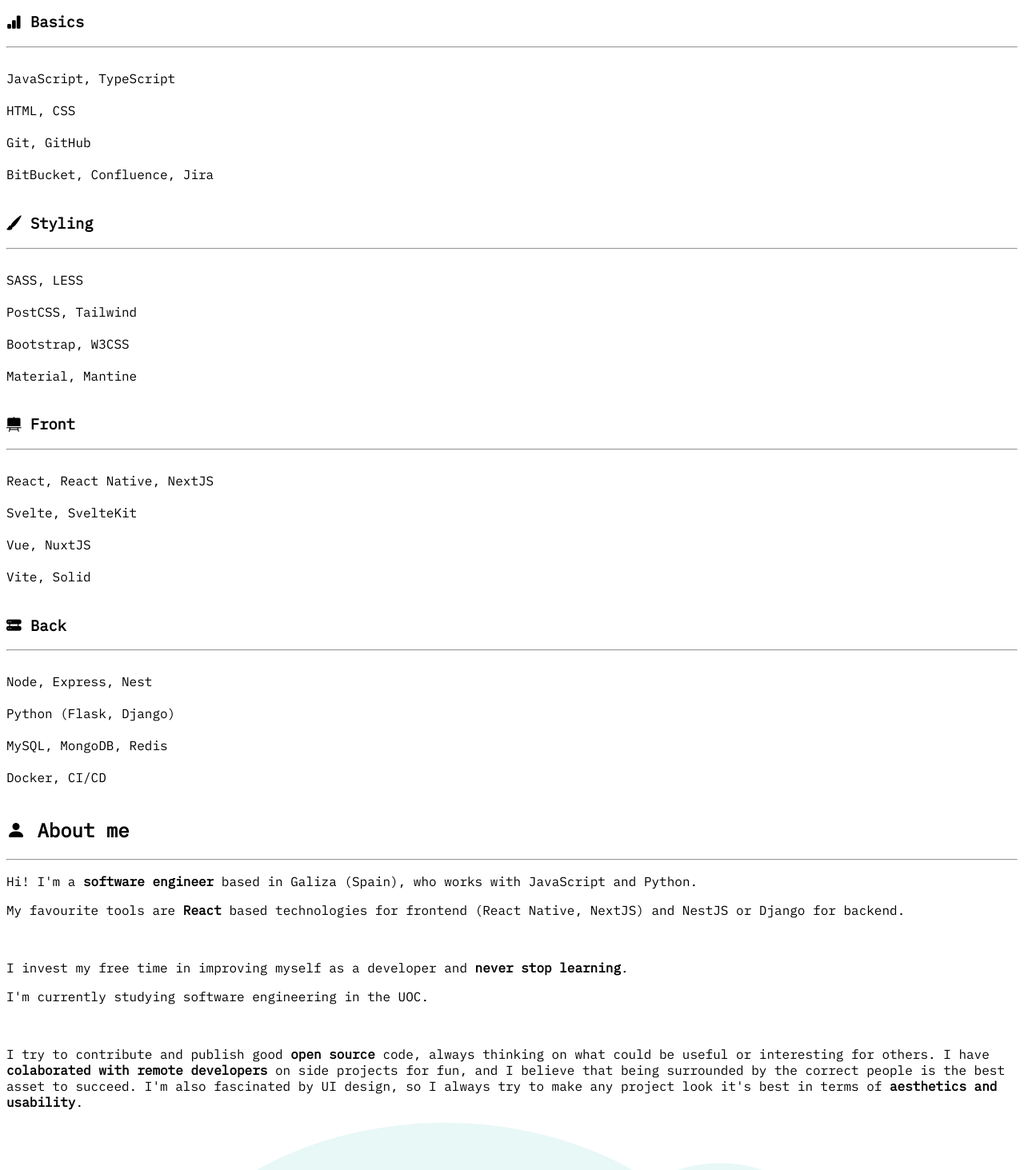
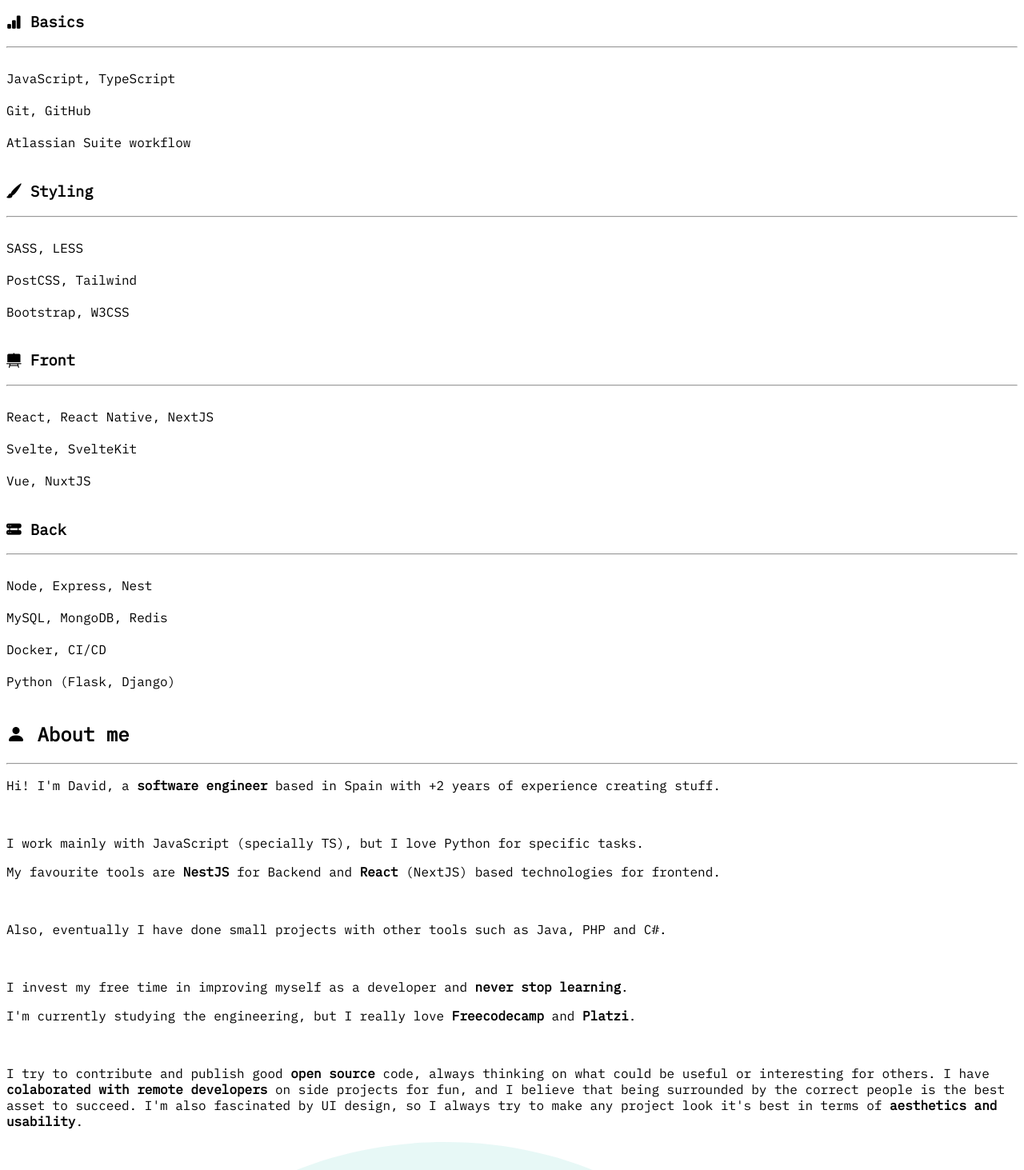
Before and after one commit to dawichi/dawichi.dev, a Next.js app: page / in a window 1280 px wide. Shown: the part 2240-3703 px from the top of the page at 80% size. Built offline with nearby package versions, Linux system fonts and the light colour scheme.

Commit message:
About and Skills updated

```diff
--- a/components/sections/About.tsx
+++ b/components/sections/About.tsx
@@ -16,7 +16,9 @@
     }, [scrolled])
 
     const setClassName = () => {
-        if (!scrolled) {return ''}
+        if (!scrolled) {
+            return ''
+        }
 
         return 'animate__animated animate__pulse'
     }
@@ -43,19 +45,31 @@
             <div className='mt-5 grid lg:grid-cols-3'>
                 <div className={`lg:col-span-2 ${setClassName()}`}>
                     <p>
-                        Hi! I&apos;m a <b>software engineer</b> based in Galiza (Spain), who works with{' '}
-                        {tint('JavaScript')} and {tint('Python'
-                        )}.
+                        Hi! I&apos;m David, a <b>software engineer</b> based in Spain with +2 years of experience
+                        creating stuff.
+                    </p>
+                    <br />
+
+                    <p>
+                        I work mainly with {tint('JavaScript')} (specially <span title='TypeScript'>{tint('TS')}</span>
+                        ), but I love {tint('Python')} for specific tasks.
                     </p>
                     <p>
-                        My favourite tools are <b className='code re'>React</b> based technologies for frontend (React Native, NextJS) and NestJS or Django for backend.
+                        My favourite tools are <b>NestJS</b> for Backend and <b>React</b> (NextJS) based technologies
+                        for frontend.
                     </p>
+                    <br />
+
+                    <p>Also, eventually I have done small projects with other tools such as Java, PHP and C#.</p>
                     <br />
 
                     <p>
                         I invest my free time in improving myself as a developer and <b>never stop learning</b>.
                     </p>
-                    <p>I&apos;m currently studying software engineering in the UOC.</p>
+                    <p>
+                        I&apos;m currently studying the engineering, but I really love <b>Freecodecamp</b> and{' '}
+                        <b>Platzi</b>.
+                    </p>
                     <br />
 
                     <p>
--- a/config/skills.ts
+++ b/config/skills.ts
@@ -17,15 +17,11 @@
                 percent: 98,
             },
             {
-                name: 'HTML, CSS',
-                percent: 95,
-            },
-            {
                 name: 'Git, GitHub',
                 percent: 90,
             },
             {
-                name: 'BitBucket, Confluence, Jira',
+                name: 'Atlassian Suite workflow',
                 percent: 85,
             },
         ],
@@ -46,10 +42,6 @@
                 name: 'Bootstrap, W3CSS',
                 percent: 90,
             },
-            {
-                name: 'Material, Mantine',
-                percent: 70,
-            },
         ],
     },
     {
@@ -62,15 +54,11 @@
             },
             {
                 name: 'Svelte, SvelteKit',
-                percent: 70,
+                percent: 85,
             },
             {
                 name: 'Vue, NuxtJS',
                 percent: 60,
-            },
-            {
-                name: 'Vite, Solid',
-                percent: 40,
             },
         ],
     },
@@ -83,16 +71,16 @@
                 percent: 95,
             },
             {
-                name: 'Python (Flask, Django)',
-                percent: 75,
-            },
-            {
                 name: 'MySQL, MongoDB, Redis',
-                percent: 65,
+                percent: 85,
             },
             {
                 name: 'Docker, CI/CD',
-                percent: 50,
+                percent: 80,
+            },
+            {
+                name: 'Python (Flask, Django)',
+                percent: 65,
             },
         ],
     },
```
